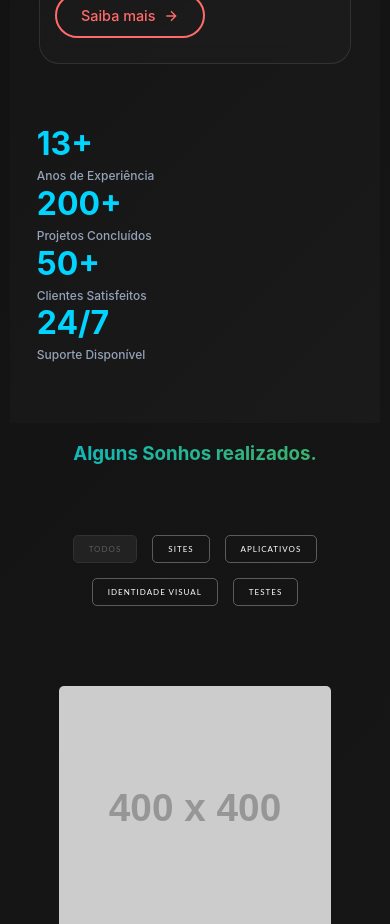
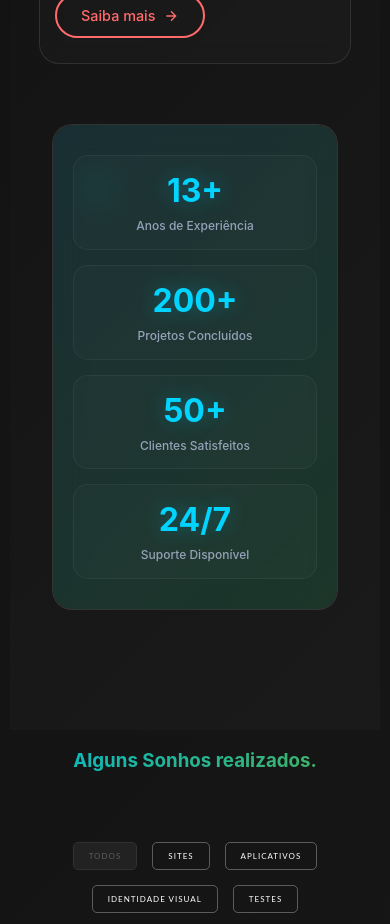
Before and after one commit to jottasilva/portfolio, a React (Create React App) app: page / in a window 390 px wide. Shown: the part 2840-3764 px from the top of the page. Built offline with nearby package versions, Linux system fonts and the light colour scheme; a web font is replaced by a local one.

Commit message:
Update ServSection.css

```diff
--- a/src/css/ServSection.css
+++ b/src/css/ServSection.css
@@ -295,20 +295,7 @@
   }
 }
 
-/* Stats Bar */
-.stats-bar {
-  display: flex;
-  justify-content: center;
-  gap: 50px;
-  margin:80px auto;
-  padding: 30px;
-  width:80vw;
-  background: rgba(255, 255, 255, 0.02);
-  border-radius: 15px;
-  backdrop-filter: blur(10px);
-  border: 1px solid rgba(255, 255, 255, 0.1);
-  z-index: 10;
-}
+
 
 .stat-item {
   text-align: center;
@@ -349,12 +336,7 @@
     padding: 30px 20px;
   }
 
-  .stats-bar {
-    flex-direction: column;
-    gap: 20px;
-    margin-top: 60px;
-    padding: 20px;
-  }
+
 
   .stat-item {
     min-width: auto;
@@ -389,7 +371,147 @@
     font-size: 0.85rem;
   }
 }
-.stats-bar {
-  visibility: visible !important;
-  opacity: 1 !important;
+.stats-section {
+  margin: 80px 0;
+  padding: 0 20px;
+  position: relative;
+  z-index: 10;
 }
+
+.stats-container {
+  max-width: 1200px;
+  margin: 0 auto;
+  background: rgba(255, 255, 255, 0.03);
+  backdrop-filter: blur(15px);
+  border: 1px solid rgba(255, 255, 255, 0.1);
+  border-radius: 20px;
+  padding: 40px 30px;
+  position: relative;
+  overflow: hidden;
+}
+
+.stats-container::before {
+  content: '';
+  position: absolute;
+  top: 0;
+  left: 0;
+  right: 0;
+  bottom: 0;
+  background: linear-gradient(135deg,
+    rgba(0, 212, 255, 0.1) 0%,
+    rgba(0, 255, 136, 0.1) 100%);
+  border-radius: 20px;
+  z-index: -1;
+}
+
+.stats-grid {
+  display: grid;
+  grid-template-columns: repeat(auto-fit, minmax(200px, 1fr));
+  gap: 40px;
+  align-items: center;
+}
+
+.stat-card {
+  text-align: center;
+  padding: 20px;
+  border-radius: 15px;
+  background: rgba(255, 255, 255, 0.02);
+  border: 1px solid rgba(255, 255, 255, 0.05);
+  transition: all 0.3s ease;
+  position: relative;
+  overflow: hidden;
+}
+
+.stat-card::before {
+  content: '';
+  position: absolute;
+  top: 50%;
+  left: 50%;
+  width: 0;
+  height: 0;
+  background: linear-gradient(45deg, #00d4ff, #00ff88);
+  border-radius: 50%;
+  transition: all 0.4s ease;
+  transform: translate(-50%, -50%);
+  z-index: -1;
+  opacity: 0.1;
+}
+
+.stat-card:hover::before {
+  width: 100%;
+  height: 100%;
+  border-radius: 15px;
+}
+
+.stat-card:hover {
+  transform: translateY(-5px);
+  border-color: rgba(0, 212, 255, 0.3);
+  box-shadow: 0 10px 30px rgba(0, 212, 255, 0.2);
+}
+
+.stat-number {
+  font-size: 3rem;
+  font-weight: 700;
+  color: #00d4ff;
+  display: block;
+  margin-bottom: 8px;
+  text-shadow: 0 0 20px rgba(0, 212, 255, 0.3);
+  transition: all 0.3s ease;
+}
+
+.stat-card:hover .stat-number {
+  transform: scale(1.1);
+  text-shadow: 0 0 30px rgba(0, 212, 255, 0.5);
+}
+
+.stat-label {
+  color: #b0b0b0;
+  font-size: 0.95rem;
+  font-weight: 500;
+  line-height: 1.3;
+  transition: color 0.3s ease;
+}
+
+.stat-card:hover .stat-label {
+  color: #ffffff;
+}
+
+/* Responsive */
+@media (max-width: 768px) {
+  .stats-section {
+    margin: 60px 0;
+    padding: 0 15px;
+  }
+
+  .stats-container {
+    padding: 30px 20px;
+  }
+
+  .stats-grid {
+    grid-template-columns: repeat(2, 1fr);
+    gap: 20px;
+  }
+
+  .stat-card {
+    padding: 15px;
+  }
+
+  .stat-number {
+    font-size: 2.5rem;
+  }
+
+  .stat-label {
+    font-size: 0.85rem;
+  }
+}
+
+@media (max-width: 480px) {
+  .stats-grid {
+    grid-template-columns: 1fr;
+    gap: 15px;
+  }
+
+  .stat-number {
+    font-size: 2rem;
+  }
+}
```
